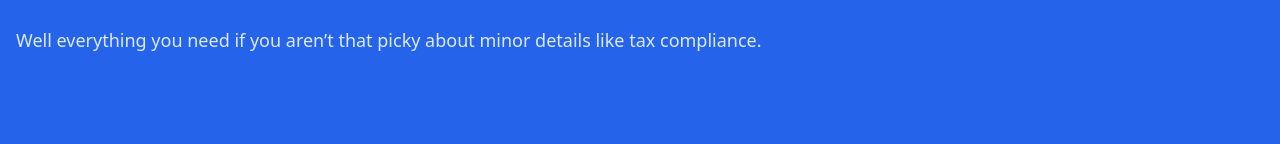
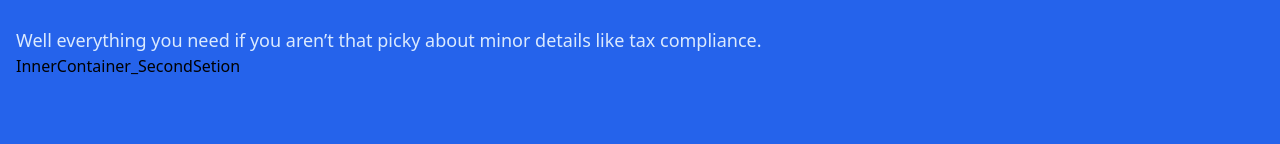
Before and after one commit to amine-omari/Taxpal-clone, a Next.js app: page / in a window 1280 px wide. Shown: the part 1214-1358 px from the top of the page. Built offline with nearby package versions, Linux system fonts and the light colour scheme.

Commit message:
feat: import InnerContainer_SecondSection component to SecondSection component

```diff
--- a/components/SecondSection.jsx
+++ b/components/SecondSection.jsx
@@ -1,4 +1,5 @@
 import React from "react";
+import InnerContainer_SecondSetion from "./InnerContainer_SecondSetion";
 
 const SecondSection = () => {
   return (
@@ -12,6 +13,7 @@ const SecondSection = () => {
           like tax compliance.
         </p>
       </div>
+      <InnerContainer_SecondSetion />
     </section>
   );
 };
```
